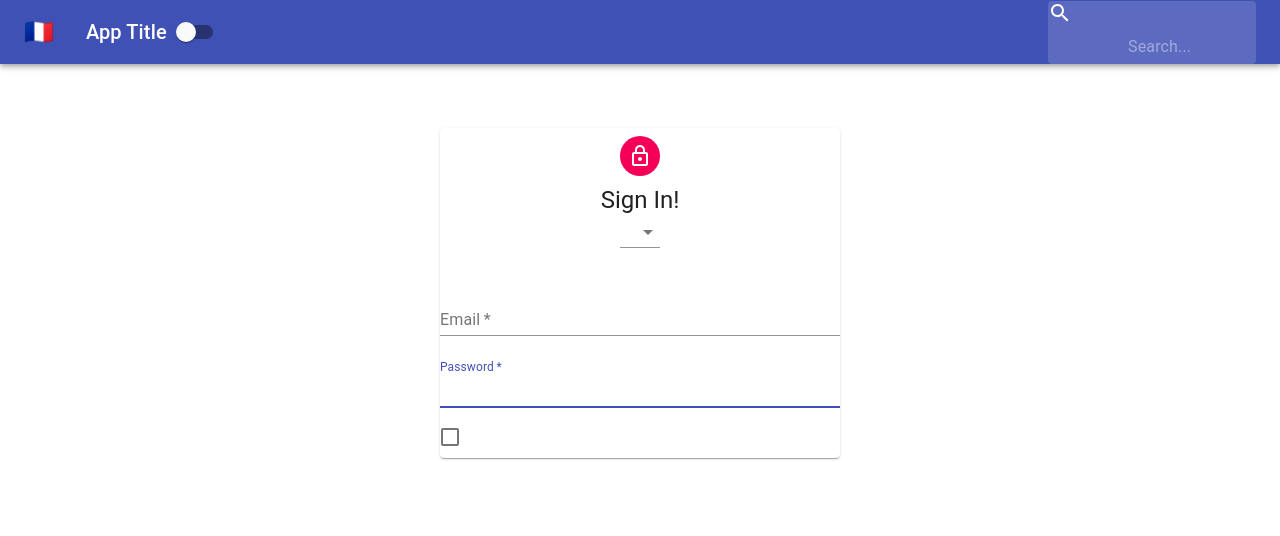
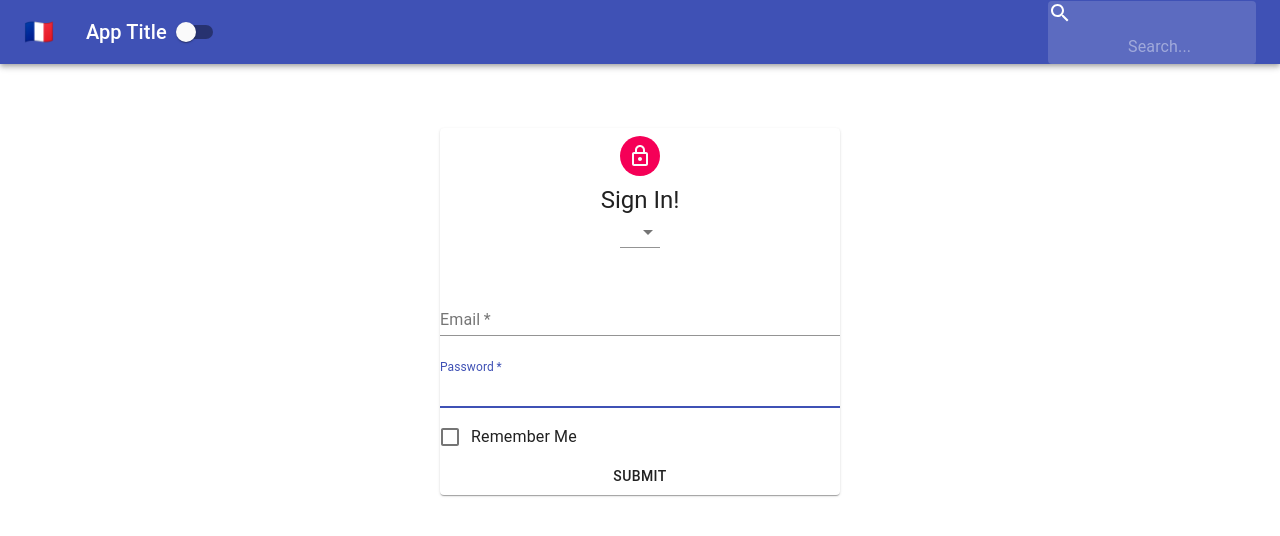
Before and after one commit to ecargiohc/context-app, a React (Create React App) app: page / in a window 1280 px wide. Shown: the top 536 px of the page. Built offline with nearby package versions, Linux system fonts and the light colour scheme.

Commit message:
added button to submit form

```diff
--- a/src/Form.js
+++ b/src/Form.js
@@ -39,7 +39,9 @@ class Form extends Component {
                             <InputLabel htmlFor="password">Password</InputLabel>
                             <Input id="password" name="password" autoFocus />
                         </FormControl>
-                        <FormControlLabel control={<Checkbox color="primary"/>} />
+                        <FormControlLabel control={<Checkbox color="primary"/>}
+                        label="Remember Me"/>
+                        <Button variant="container" type="submit" fullWidth color="primary" className={classes.submit}>Submit</Button>
                     </form>
                 </Paper>
             </main>
```
